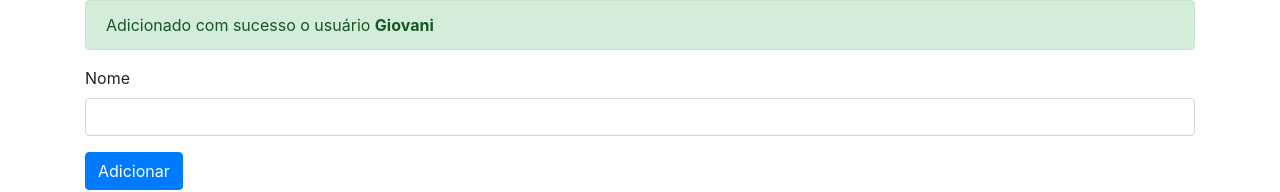
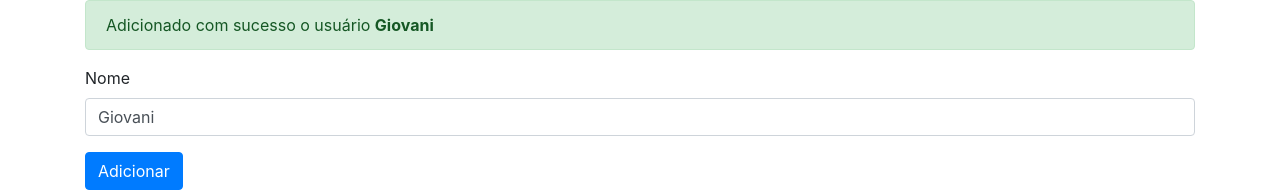
Before and after one commit to ghimarcos/Angular-Algaworks, an Angular app: page / in a window 1280 px wide. Shown: the top 192 px of the page. Built offline with nearby package versions, Linux system fonts and the light colour scheme.

Commit message:
Trabalhando com Two-way data binding

```diff
--- a/src/app/app.component.html
+++ b/src/app/app.component.html
@@ -4,9 +4,9 @@
     </div>
     <div class="form-group">
       <label>Nome</label>
-      <input type="text" class="form-control" #nomeInput>
+      <input type="text" class="form-control" [(ngModel)]="nome">
     </div>
 
-    <button type="button" class="btn btn-primary" (click)="adicionar(nomeInput.value)">Adicionar</button>
+    <button type="button" class="btn btn-primary"  (click)="adicionar()" [disabled] = "nome.length == 0">Adicionar</button>
 
 </div>
--- a/src/app/app.component.ts
+++ b/src/app/app.component.ts
@@ -1,3 +1,4 @@
+import { noUndefined } from '@angular/compiler/src/util';
 import { Component, Input } from '@angular/core';
 import {NgbAlertConfig} from '@ng-bootstrap/ng-bootstrap';
 
@@ -11,8 +12,11 @@
     nome = "Giovani";
 
     //evento adicionar que está no botão do html com metodo (click)
-    adicionar(nome : string){
-     this.nome = nome
+    adicionar(){
+    console.log(`Adicionando ${this.nome}`)
+
+    const numero = Math.round(Math.random() * 100)
+    this.nome = 'João' + numero
     }
 
 }
--- a/src/app/app.module.ts
+++ b/src/app/app.module.ts
@@ -3,7 +3,7 @@
 
 import { AppRoutingModule } from './app-routing.module';
 import { AppComponent } from './app.component';
-import { NgbModule } from '@ng-bootstrap/ng-bootstrap';
+import { FormsModule } from '@angular/forms';
 
 @NgModule({
   declarations: [
@@ -12,7 +12,7 @@
   imports: [
     BrowserModule,
     AppRoutingModule,
-    NgbModule,
+    FormsModule,
   ],
   providers: [],
   bootstrap: [AppComponent]
```
